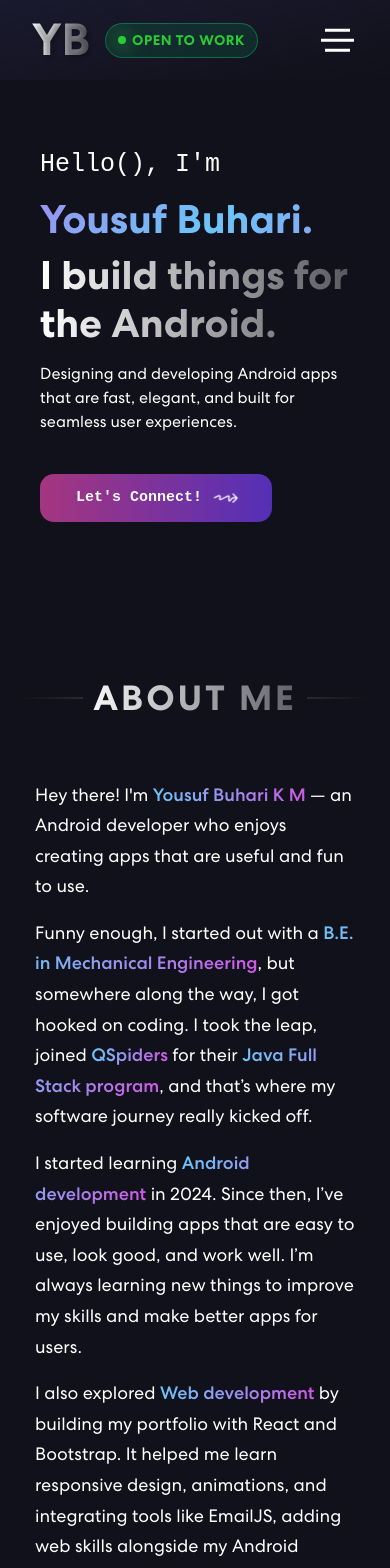
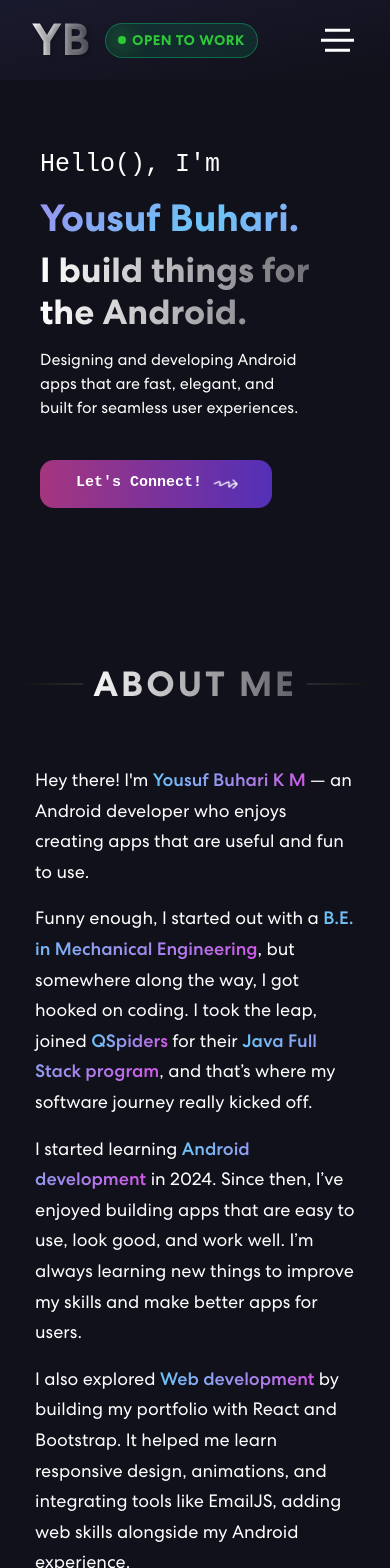
Before and after one commit to yousufbuhari/yousuf-buhari-portfolio, a React (Create React App) app: page / in a window 390 px wide. Shown: the top 1568 px of the page. Built offline with nearby package versions, Linux system fonts and the light colour scheme; no server answers.

Commit message:
Resolved alignment issues

```diff
--- a/src/App.css
+++ b/src/App.css
@@ -498,7 +498,7 @@ nav.navbar .navbar-nav {
   left: 0;
   width: 100%;
   height: 100vh;
-  background: rgba(0, 0, 0, 0); /* transparent */
+  background: rgba(0, 0, 0, 0);
   z-index: 9997;
   pointer-events: none;
   transition: opacity 0.3s ease;
@@ -572,8 +572,8 @@ nav.navbar .navbar-nav {
   position: relative;
   z-index: 1;
   overflow: hidden;
-  max-width: calc(100% - 300px);
-  padding: 150px 0px 00px 0px;
+  max-width: 100%;
+  padding: 150px 150px 0px 150px;
   margin: 0 auto;
 }
 
@@ -587,7 +587,6 @@ nav.navbar .navbar-nav {
 
 #name {
   font-size: 80px;
-  font-size: clamp(3.5rem, 12vw, 6rem);
   font-weight: 700;
   width: fit-content;
   display: flex;
@@ -664,7 +663,7 @@ nav.navbar .navbar-nav {
   background: var(--button-gradient);
   color: #fff;
   font-size: 18px;
-  font-weight: 600;
+  font-weight: 700;
   border: none;
   border-radius: 14px;
   cursor: pointer;
@@ -711,9 +710,7 @@ nav.navbar .navbar-nav {
 /* Mobile Responsive Banner */
 @media (max-width: 992px) {
   .banner {
-    padding: 150px 0px 0px 0px;
-    max-width: calc(100% - 200px);
-    margin: 0 auto;
+    padding: 150px 100px 0px 100px;
   }
   #name {
     font-size: 70px;
@@ -725,9 +722,7 @@ nav.navbar .navbar-nav {
 
 @media (max-width: 850px) {
   .banner {
-    padding: 150px 0px 0px 0px;
-    max-width: calc(100% - 150px);
-    margin: 0 auto;
+    padding: 150px 75px 0px 75px;
   }
   #name {
     font-size: 60px;
@@ -739,9 +734,7 @@ nav.navbar .navbar-nav {
 
 @media (max-width: 768px) {
   .banner {
-    padding: 150px 0px 0px 0px;
-    max-width: calc(100% - 90px);
-    margin: 0 auto;
+    padding: 150px 45px 0px 45px;
   }
   #name {
     font-size: 50px;
@@ -749,25 +742,26 @@ nav.navbar .navbar-nav {
   .banner-heading {
     font-size: 50px;
   }
+  .banner-description {
+    max-width: 270px;
+  }
 }
 
 @media (max-width: 480px) {
   .banner {
-    padding: 150px 0px 0px 0px;
-    max-width: calc(100% - 80px);
+    padding: 150px 40px 0px 40px;
     text-align: left;
-    margin: 0 auto;
   }
   .intro-text {
     font-size: 25px;
     margin-bottom: 15px;
   }
   #name {
-    font-size: 40px;
+    font-size: 38px;
     line-height: 1.2;
   }
   .banner-heading {
-    font-size: 40px;
+    font-size: 35px;
     line-height: 1.2;
     margin-bottom: 15px;
   }
@@ -784,7 +778,8 @@ nav.navbar .navbar-nav {
   position: relative;
   z-index: 1;
   margin: 0 auto;
-  max-width: calc(100% - 200px);
+  max-width: 100%;
+  padding: 0 100px;
 }
 
 .about-text-container {
@@ -887,8 +882,7 @@ nav.navbar .navbar-nav {
 /* Mobile Responsive About Me */
 @media (max-width: 992px) {
   .about {
-    max-width: calc(100% - 110px);
-    margin: 0 auto;
+    padding: 0 55px;
   }
   .about-text-container {
     padding-top: 30px;
@@ -903,8 +897,7 @@ nav.navbar .navbar-nav {
 
 @media (max-width: 480px) {
   .about {
-    max-width: calc(100% - 30px);
-    margin: 0 auto;
+    padding: 0 15px;
   }
   .about-text-container {
     padding: 5px 20px;
@@ -923,9 +916,9 @@ nav.navbar .navbar-nav {
 }
 
 .skill .container {
-  max-width: calc(100% - 250px);
+  max-width: 100%;
   margin: 0 auto;
-  padding: 0;
+  padding: 0 125px;
 }
 
 .skill-box-wrapper {
@@ -970,7 +963,7 @@ nav.navbar .navbar-nav {
   position: absolute;
   top: -20px;
   opacity: 0;
-  background-color: #1a1a2e; /* ADD THIS LINE */
+  background-color: #1a1a2e;
   background-image: var(--card-gradient);
   border: 1px solid #2a2a3d;
   font-family: "Centra", sans-serif !important;
@@ -1005,8 +998,7 @@ nav.navbar .navbar-nav {
 /* Mobile Responsive Skills */
 @media (max-width: 992px) {
   .skill .container {
-    max-width: calc(100% - 105px);
-    margin: 0 auto;
+    padding: 0 52.5px;
   }
   .skill-box-wrapper {
     gap: 20px;
@@ -1038,8 +1030,7 @@ nav.navbar .navbar-nav {
 
 @media (max-width: 468px) {
   .skill .container {
-    max-width: calc(100% - 0px);
-    margin: 0 auto;
+    padding: 0 15px;
   }
   .skill-box-wrapper {
     display: flex;
@@ -1048,8 +1039,8 @@ nav.navbar .navbar-nav {
     gap: 20px;
   }
   .skill-box {
-    width: 150px;
-    height: 150px;
+    width: 140px;
+    height: 140px;
     margin-top: 20px;
   }
   .tech-stack-highlight {
@@ -1065,11 +1056,13 @@ nav.navbar .navbar-nav {
     white-space: nowrap;
   }
 }
+
 /************ Projects Css ************/
 .project-wrapper {
   position: relative;
   z-index: 1;
-  max-width: calc(100% - 200px);
+  max-width: 100%;
+  padding: 0 100px;
   margin: 0 auto;
   display: grid;
   grid-template-columns: repeat(2, 1fr);
@@ -1190,7 +1183,7 @@ nav.navbar .navbar-nav {
   font-size: 15px;
   font-weight: 500;
   border: none;
-  background: transparent;
+  background: rgba(255, 255, 255, 0.08);
   cursor: pointer;
   margin-top: 30px;
   padding: 8px 20px;
@@ -1204,12 +1197,8 @@ nav.navbar .navbar-nav {
 }
 
 .project-link-button:hover {
-  background: rgba(255, 255, 255, 0.1);
-  color: #00bfff;
-}
-
-.project-link-button:hover {
-  color: #6bc5f8;
+  background: rgba(0, 191, 255, 0.15);
+  color: #b8e6ff;
 }
 
 .link-icon {
@@ -1234,8 +1223,7 @@ nav.navbar .navbar-nav {
 /* Mobile Responsive Projects */
 @media (max-width: 992px) {
   .project-wrapper {
-    max-width: calc(100% - 250px);
-    margin: 0 auto;
+    padding: 0 125px;
     grid-template-columns: 1fr;
   }
 
@@ -1253,8 +1241,7 @@ nav.navbar .navbar-nav {
 
 @media (max-width: 768px) {
   .project-wrapper {
-    max-width: calc(100% - 100px);
-    margin: 0 auto;
+    padding: 0 50px;
   }
   .project-card {
     padding: 25px;
@@ -1274,9 +1261,7 @@ nav.navbar .navbar-nav {
 
 @media (max-width: 480px) {
   .project-wrapper {
-    max-width: calc(100% - 20px);
-    margin: 0 auto;
-    padding: 0 20px;
+    padding: 0 10px;
   }
   .project-card {
     padding: 20px;
--- a/src/components/Banner.js
+++ b/src/components/Banner.js
@@ -14,7 +14,7 @@ export const Banner = () => {
         <h1 class="intro-text" data-aos="fade-up">
           Hello(), I'm
         </h1>
-        <h1 id="name">Yousuf Buhari.</h1>
+        <h1 id="name" data-aos="fade-up">Yousuf Buhari.</h1>
         <h1 class="banner-heading" data-aos="fade-up">
           I build things for the Android.
         </h1>
--- a/src/components/NavBar.js
+++ b/src/components/NavBar.js
@@ -118,7 +118,7 @@ export const NavBar = () => {
                 }
                 onClick={handleNavClick}
               >
-                <span className="navbar-text">Home</span>
+                <span className="navbar-text" data-aos="fade-down">Home</span>
               </Nav.Link>
               <Nav.Link
                 as={HashLink}
@@ -131,7 +131,7 @@ export const NavBar = () => {
                 }
                 onClick={handleNavClick}
               >
-                <span className="navbar-text">About Me</span>
+                <span className="navbar-text" data-aos="fade-down">About Me</span>
               </Nav.Link>
               <Nav.Link
                 as={HashLink}
@@ -144,7 +144,7 @@ export const NavBar = () => {
                 }
                 onClick={handleNavClick}
               >
-                <span className="navbar-text">Skills</span>
+                <span className="navbar-text" data-aos="fade-down">Skills</span>
               </Nav.Link>
               <Nav.Link
                 as={HashLink}
@@ -157,7 +157,7 @@ export const NavBar = () => {
                 }
                 onClick={handleNavClick}
               >
-                <span className="navbar-text">Projects</span>
+                <span className="navbar-text" data-aos="fade-down">Projects</span>
               </Nav.Link>
               <Nav.Link
                 as={HashLink}
@@ -170,7 +170,7 @@ export const NavBar = () => {
                 }
                 onClick={handleNavClick}
               >
-                <span className="navbar-text">Connect</span>
+                <span className="navbar-text" data-aos="fade-down">Connect</span>
               </Nav.Link>
             </Nav>
           </Navbar.Collapse>
```
